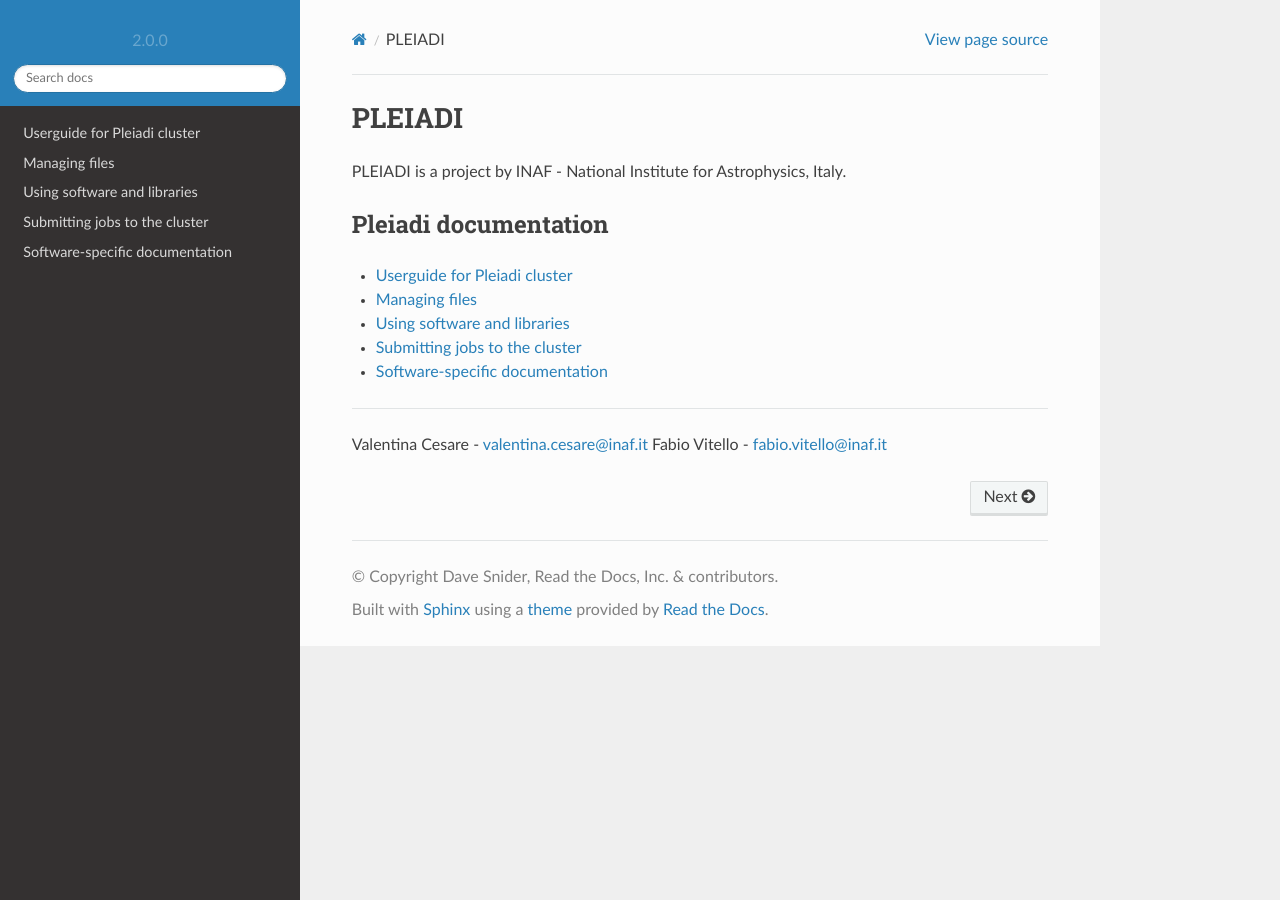
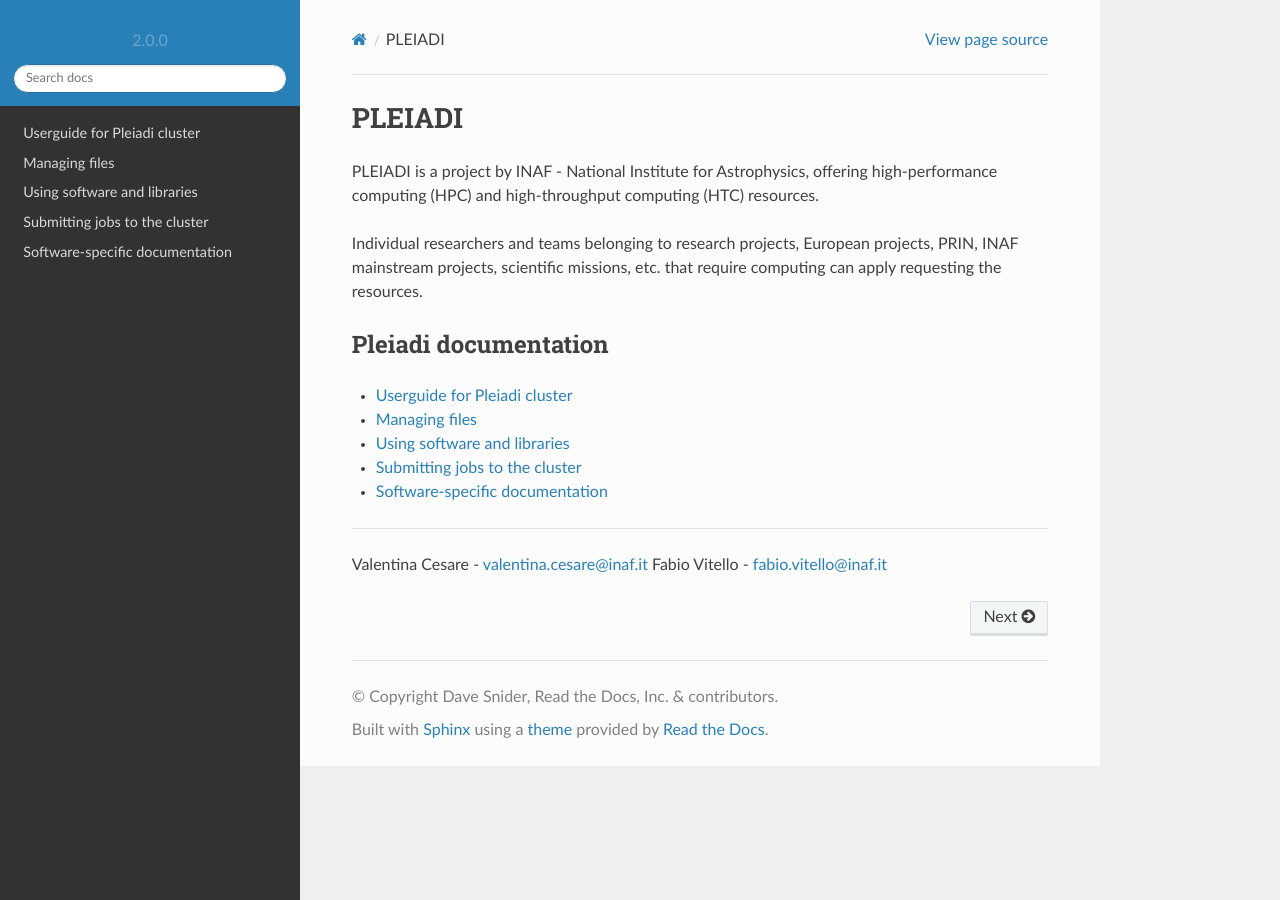
Before and after one commit to fvitello/pleiadi-doc, a Sphinx documentation site: the page built from docs/index.rst, in a window 1280 px wide. Built offline with Sphinx 7.4.7 and the Read the Docs theme 2.0.0, drawn with Linux system fonts in a browser that asks for light colours; pages that are not in the unit, such as notebooks, are missing from menus.

Commit message:
Update index.rst

```diff
--- a/docs/index.rst
+++ b/docs/index.rst
@@ -2,7 +2,10 @@
 PLEIADI
 -----------------------------------------------------
 
-PLEIADI is a project by INAF - National Institute for Astrophysics, Italy.
+PLEIADI is a project by INAF - National Institute for Astrophysics, offering high-performance computing (HPC) and high-throughput computing (HTC) resources.
+
+Individual researchers and teams belonging to research projects, European projects, PRIN, INAF mainstream projects, scientific missions, etc. that require computing can apply requesting the resources.
+
 
 Pleiadi documentation
 ====================
```
